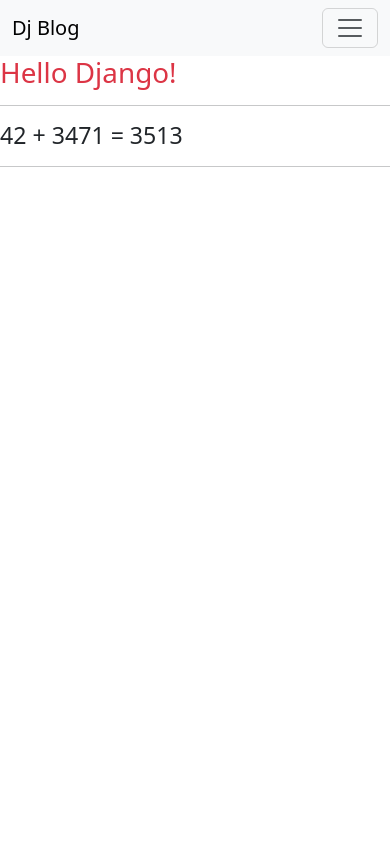
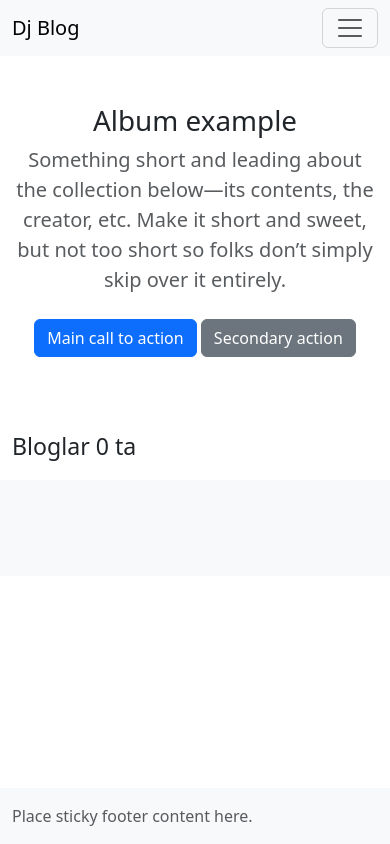
Before and after one commit to AsadbekSolijonov/Blog32, a Django app: page / in a window 390 px wide. Run offline with Django 3.2, Linux system fonts and the light colour scheme; data that the repository does not hold is empty.

Commit message:
blogs home added

```diff
--- a/blog/models.py
+++ b/blog/models.py
@@ -4,6 +4,7 @@ from django.db import models
 class Blog(models.Model):
     title = models.CharField(max_length=200)
     content = models.TextField()
+    photo = models.ImageField(upload_to='blog_images', blank=True, null=True)
 
     def __str__(self):
         return self.title
--- a/blog/views.py
+++ b/blog/views.py
@@ -15,4 +15,4 @@ def home(request):
         "blogs": Blog.objects.all()  # 'SELECT "blog_blog"."id", "blog_blog"."name" FROM "blog_blog"'
     }
 
-    return render(request, 'base.html', context=context)
+    return render(request, 'blog/home.html', context=context)
--- a/config/urls.py
+++ b/config/urls.py
@@ -1,3 +1,5 @@
+from django.conf import settings
+from django.conf.urls.static import static
 from django.contrib import admin
 from django.urls import path, include
 
@@ -5,3 +7,5 @@ urlpatterns = [
     path('admin/', admin.site.urls),
     path('', include('blog.urls'))
 ]
+
+urlpatterns += static(settings.MEDIA_URL, document_root=settings.MEDIA_ROOT)
--- a/templates/base.html
+++ b/templates/base.html
@@ -1,21 +1,21 @@
 <!doctype html>
-<html lang="en">
+<html lang="en" class="h-100">
 <head>
     <meta charset="UTF-8">
     <meta name="viewport"
           content="width=device-width, user-scalable=no, initial-scale=1.0, maximum-scale=1.0, minimum-scale=1.0">
     <meta http-equiv="X-UA-Compatible" content="ie=edge">
 
-    <title>Document</title>
+    <title>{% block title %} {% endblock %}</title>
 
     {#  Bootstrap5 CSS  #}
     <link href="https://cdn.jsdelivr.net/npm/bootstrap@5.3.7/dist/css/bootstrap.min.css" rel="stylesheet"
           integrity="sha384-LN+7fdVzj6u52u30Kp6M/trliBMCMKTyK833zpbD+pXdCLuTusPj697FH4R/5mcr" crossorigin="anonymous">
 </head>
-<body>
+<body class="d-flex flex-column h-100">
 
 <nav class="navbar navbar-expand-lg bg-body-tertiary">
-    <div class="container-fluid">
+    <div class="container">
         <a class="navbar-brand" href="#">Dj Blog</a>
         <button class="navbar-toggler" type="button" data-bs-toggle="collapse" data-bs-target="#navbarSupportedContent"
                 aria-controls="navbarSupportedContent" aria-expanded="false" aria-label="Toggle navigation">
@@ -55,22 +55,13 @@
     </div>
 </nav>
 
-<h1 class="text-danger">Hello Django!</h1>
-<hr>
-<h3 class="fs-3">{{ a }} + {{ b }} = {{ c }}</h3>
-<hr>
-<div class="container text-center">
-    <div class="row">
+{% block content %}
 
-        {% for blog in blogs %}
-            <div class="col">
-                <h1>{{ blog.id }}. {{ blog.title }}</h1>
-                <p class="p-3">{{ blog.content }}</p>
-            </div>
-        {% endfor %}
-    </div>
-</div>
+{% endblock %}
 
+<footer class="footer mt-auto py-3 bg-body-tertiary">
+    <div class="container"><span class="text-body-secondary">Place sticky footer content here.</span></div>
+</footer>
 
 <script src="https://cdn.jsdelivr.net/npm/@popperjs/core@2.11.8/dist/umd/popper.min.js"
         integrity="sha384-I7E8VVD/ismYTF4hNIPjVp/Zjvgyol6VFvRkX/vR+Vc4jQkC+hVqc2pM8ODewa9r"
@@ -78,6 +69,7 @@
 <script src="https://cdn.jsdelivr.net/npm/bootstrap@5.3.7/dist/js/bootstrap.min.js"
         integrity="sha384-7qAoOXltbVP82dhxHAUje59V5r2YsVfBafyUDxEdApLPmcdhBPg1DKg1ERo0BZlK"
         crossorigin="anonymous"></script>
+
 </body>
 </html>
 
--- /dev/null
+++ b/templates/blog/home.html
@@ -0,0 +1,55 @@
+{% extends 'base.html' %}
+
+{% block title %}
+    Home
+{% endblock %}
+
+{% block content %}
+    <main>
+        {#Section#}
+        <section class="py-5 text-center container">
+            <div class="row py-lg-5">
+                <div class="col-lg-6 col-md-8 mx-auto"><h1 class="fw-light">Album example</h1>
+                    <p class="lead text-body-secondary">Something short and leading about the collection below—its
+                        contents,
+                        the creator, etc. Make it short and sweet, but not too short so folks don’t simply skip over it
+                        entirely.</p>
+                    <p><a href="#" class="btn btn-primary my-2">Main call to action</a>
+                        <a href="#" class="btn btn-secondary my-2">Secondary action</a></p></div>
+            </div>
+        </section>
+        {#Blogs#}
+        <p class="fs-3 fw-medium container">Bloglar {{ blogs.count }} ta</p>
+        <div class="album py-5 bg-body-tertiary my-2">
+            <div class="container">
+                <div class="row row-cols-1 row-cols-sm-2 row-cols-md-3 g-3">
+                    {% for blog in blogs %}
+                        <div class="col">
+                            <div class="card shadow-sm">
+                                {% if blog.photo %}
+                                    <img style="height: 225px; object-fit: cover;" src="{{ blog.photo.url }}" alt="">
+                                {% else %}
+                                    <svg aria-label="Placeholder: Thumbnail" class="bd-placeholder-img card-img-top"
+                                         height="225"
+                                         preserveAspectRatio="xMidYMid slice" role="img" width="100%"
+                                         xmlns="http://www.w3.org/2000/svg"><title>Placeholder</title>
+                                        <rect width="100%" height="100%" fill="#55595c"></rect>
+                                        <text x="35%" y="50%" fill="#eceeef" dy=".3em">{{ blog.title }}</text>
+                                    </svg>
+                                {% endif %}
+                                <div class="card-body"><p class="card-text">{{ blog.content|truncatechars:70 }}</p>
+                                    <div class="d-flex justify-content-between align-items-center">
+                                        <div class="btn-group">
+                                            <button type="button" class="btn btn-sm btn-outline-secondary">View</button>
+                                            <button type="button" class="btn btn-sm btn-outline-secondary">Edit</button>
+                                        </div>
+                                        <small class="text-body-secondary">9 mins</small></div>
+                                </div>
+                            </div>
+                        </div>
+                    {% endfor %}
+                </div>
+            </div>
+        </div>
+    </main>
+{% endblock %}
```
Also changed, not shown: config/settings.py (+4 -6 lines), blog/migrations/0003_blog_photo.py (added), media/blog_images/bola-2.jpg (added), media/blog_images/byd_song.png (added), media/blog_images/iphone_13.jpg (added), media/blog_images/iphone_blue.jpg (added).
